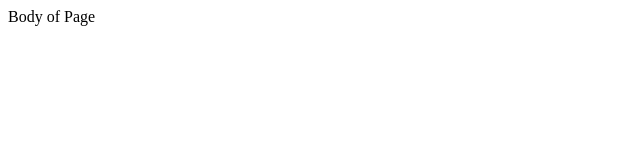
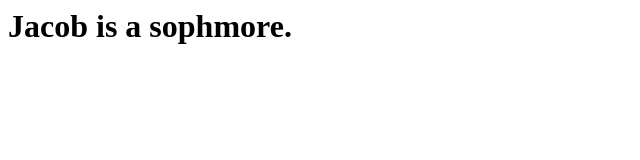
Before and after one commit to LocalGyatsInYourArea/LocalGyatsInYourArea.github.io, a plain HTML site: page index.html in a window 1280 px wide. Shown: the whole page, without its empty margins (0-640 px from the left). Drawn offline with Linux system fonts and the light colour scheme.

Commit message:
Update index.html

```diff
--- a/index.html
+++ b/index.html
@@ -5,6 +5,6 @@
     </title>
   </head>
   <body>
-    Body of Page
+    <h1> Jacob is a sophmore. </h1>
   </body>
 </html>
```
